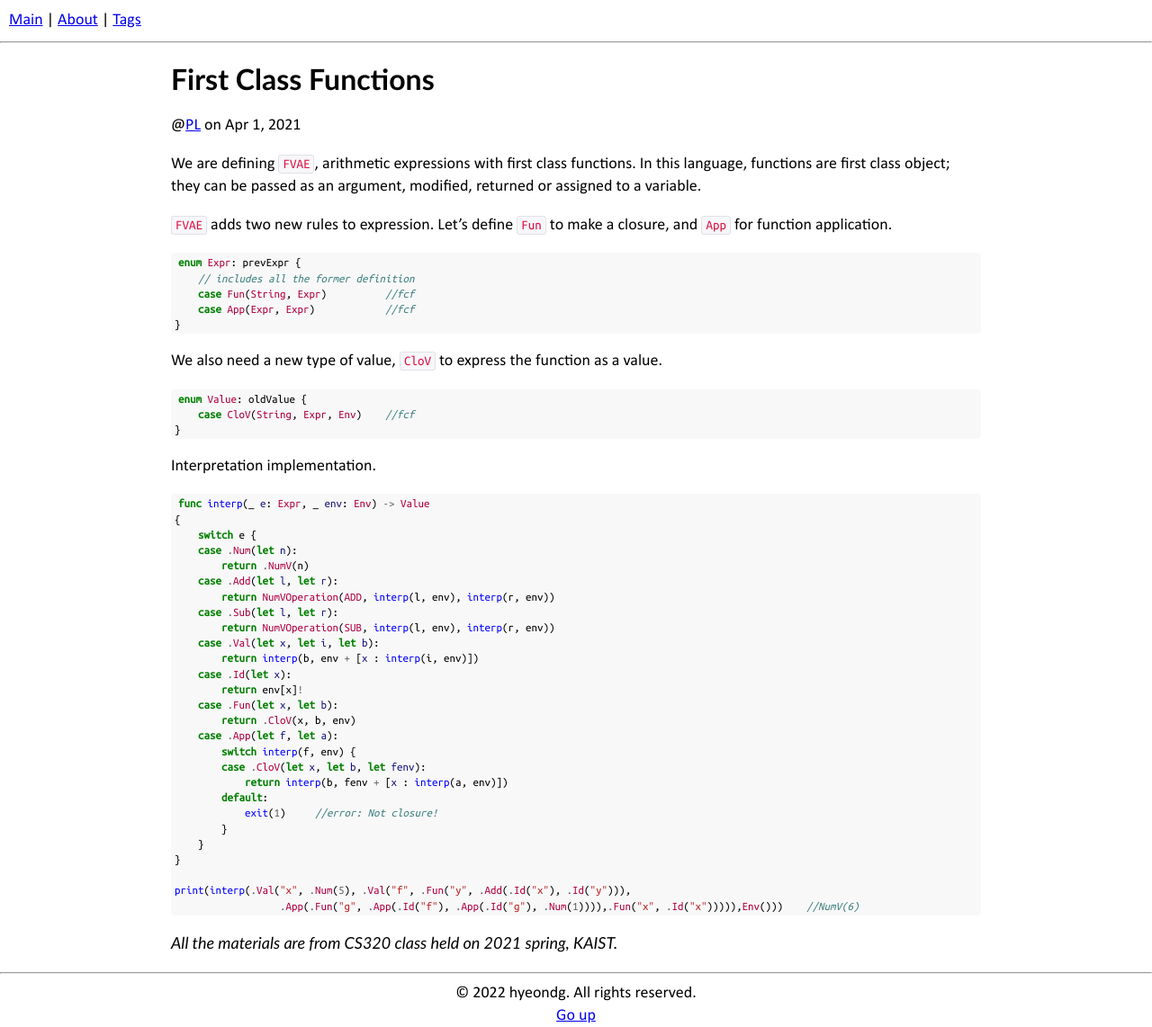
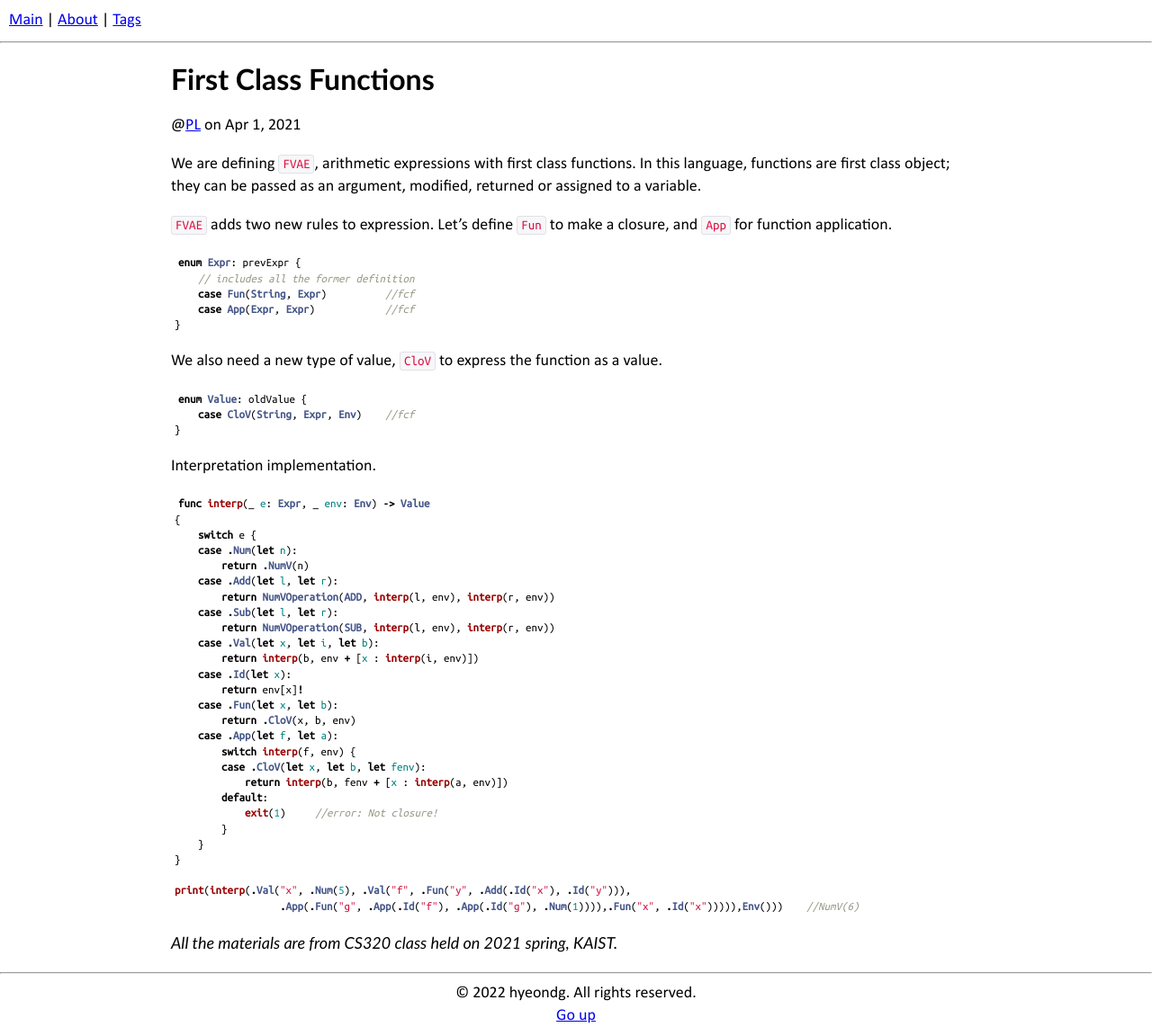
Before and after one commit to hyeondg/warehouse, a Jekyll site: the page built from _posts/2021-04-01-pl-fcf.md, in a window 1280 px wide. Shown: the whole page at 90% size. Built offline with Jekyll 4.4.1, drawn with Linux system fonts in a browser that asks for light colours.

Commit message:
Update syntax-highlighting.scss

```diff
--- a/_sass/syntax-highlighting.scss
+++ b/_sass/syntax-highlighting.scss
@@ -1,68 +1,61 @@
-.highlight {
-  background-color: #F8F8F8;
-  border-top-left-radius: 5px;
-  border-bottom-left-radius: 5px;
-  border-top-right-radius: 5px;
-  border-bottom-right-radius: 5px;
-}
 .highlight .hll { background-color: #ffffcc }
-.highlight .c { color: #408080; font-style: italic } /* Comment */
-.highlight .err { border: 1px solid #FF0000 } /* Error */
-.highlight .k { color: #008000; font-weight: bold } /* Keyword */
-.highlight .o { color: #666666 } /* Operator */
-.highlight .cm { color: #408080; font-style: italic } /* Comment.Multiline */
-.highlight .cp { color: #BC7A00 } /* Comment.Preproc */
-.highlight .c1 { color: #408080; font-style: italic } /* Comment.Single */
-.highlight .cs { color: #408080; font-style: italic } /* Comment.Special */
-.highlight .gd { color: #A00000 } /* Generic.Deleted */
-.highlight .ge { font-style: italic } /* Generic.Emph */
-.highlight .gr { color: #FF0000 } /* Generic.Error */
-.highlight .gh { color: #000080; font-weight: bold } /* Generic.Heading */
-.highlight .gi { color: #00A000 } /* Generic.Inserted */
-.highlight .go { color: #808080 } /* Generic.Output */
-.highlight .gp { color: #000080; font-weight: bold } /* Generic.Prompt */
+.highlight .c { color: #999988; font-style: italic } /* Comment */
+.highlight .err { color: #a61717; background-color: #e3d2d2 } /* Error */
+.highlight .k { color: #000000; font-weight: bold } /* Keyword */
+.highlight .o { color: #000000; font-weight: bold } /* Operator */
+.highlight .cm { color: #999988; font-style: italic } /* Comment.Multiline */
+.highlight .cp { color: #999999; font-weight: bold; font-style: italic } /* Comment.Preproc */
+.highlight .c1 { color: #999988; font-style: italic } /* Comment.Single */
+.highlight .cs { color: #999999; font-weight: bold; font-style: italic } /* Comment.Special */
+.highlight .gd { color: #000000; background-color: #ffdddd } /* Generic.Deleted */
+.highlight .ge { color: #000000; font-style: italic } /* Generic.Emph */
+.highlight .gr { color: #aa0000 } /* Generic.Error */
+.highlight .gh { color: #999999 } /* Generic.Heading */
+.highlight .gi { color: #000000; background-color: #ddffdd } /* Generic.Inserted */
+.highlight .go { color: #888888 } /* Generic.Output */
+.highlight .gp { color: #555555 } /* Generic.Prompt */
 .highlight .gs { font-weight: bold } /* Generic.Strong */
-.highlight .gu { color: #800080; font-weight: bold } /* Generic.Subheading */
-.highlight .gt { color: #0040D0 } /* Generic.Traceback */
-.highlight .kc { color: #008000; font-weight: bold } /* Keyword.Constant */
-.highlight .kd { color: #008000; font-weight: bold } /* Keyword.Declaration */
-.highlight .kn { color: #008000; font-weight: bold } /* Keyword.Namespace */
-.highlight .kp { color: #008000 } /* Keyword.Pseudo */
-.highlight .kr { color: #008000; font-weight: bold } /* Keyword.Reserved */
-.highlight .kt { color: #B00040 } /* Keyword.Type */
-.highlight .m { color: #666666 } /* Literal.Number */
-.highlight .s { color: #BA2121 } /* Literal.String */
-.highlight .na { color: #7D9029 } /* Name.Attribute */
-.highlight .nb { color: #008000 } /* Name.Builtin */
-.highlight .nc { color: #0000FF; font-weight: bold } /* Name.Class */
-.highlight .no { color: #880000 } /* Name.Constant */
-.highlight .nd { color: #AA22FF } /* Name.Decorator */
-.highlight .ni { color: #999999; font-weight: bold } /* Name.Entity */
-.highlight .ne { color: #D2413A; font-weight: bold } /* Name.Exception */
-.highlight .nf { color: #0000FF } /* Name.Function */
-.highlight .nl { color: #A0A000 } /* Name.Label */
-.highlight .nn { color: #0000FF; font-weight: bold } /* Name.Namespace */
-.highlight .nt { color: #008000; font-weight: bold } /* Name.Tag */
-.highlight .nv { color: #19177C } /* Name.Variable */
-.highlight .ow { color: #AA22FF; font-weight: bold } /* Operator.Word */
+.highlight .gu { color: #aaaaaa } /* Generic.Subheading */
+.highlight .gt { color: #aa0000 } /* Generic.Traceback */
+.highlight .kc { color: #000000; font-weight: bold } /* Keyword.Constant */
+.highlight .kd { color: #000000; font-weight: bold } /* Keyword.Declaration */
+.highlight .kn { color: #000000; font-weight: bold } /* Keyword.Namespace */
+.highlight .kp { color: #000000; font-weight: bold } /* Keyword.Pseudo */
+.highlight .kr { color: #000000; font-weight: bold } /* Keyword.Reserved */
+.highlight .kt { color: #445588; font-weight: bold } /* Keyword.Type */
+.highlight .m { color: #009999 } /* Literal.Number */
+.highlight .s { color: #d01040 } /* Literal.String */
+.highlight .na { color: #008080 } /* Name.Attribute */
+.highlight .nb { color: #0086B3 } /* Name.Builtin */
+.highlight .nc { color: #445588; font-weight: bold } /* Name.Class */
+.highlight .no { color: #008080 } /* Name.Constant */
+.highlight .nd { color: #3c5d5d; font-weight: bold } /* Name.Decorator */
+.highlight .ni { color: #800080 } /* Name.Entity */
+.highlight .ne { color: #990000; font-weight: bold } /* Name.Exception */
+.highlight .nf { color: #990000; font-weight: bold } /* Name.Function */
+.highlight .nl { color: #990000; font-weight: bold } /* Name.Label */
+.highlight .nn { color: #555555 } /* Name.Namespace */
+.highlight .nt { color: #000080 } /* Name.Tag */
+.highlight .nv { color: #008080 } /* Name.Variable */
+.highlight .ow { color: #000000; font-weight: bold } /* Operator.Word */
 .highlight .w { color: #bbbbbb } /* Text.Whitespace */
-.highlight .mf { color: #666666 } /* Literal.Number.Float */
-.highlight .mh { color: #666666 } /* Literal.Number.Hex */
-.highlight .mi { color: #666666 } /* Literal.Number.Integer */
-.highlight .mo { color: #666666 } /* Literal.Number.Oct */
-.highlight .sb { color: #BA2121 } /* Literal.String.Backtick */
-.highlight .sc { color: #BA2121 } /* Literal.String.Char */
-.highlight .sd { color: #BA2121; font-style: italic } /* Literal.String.Doc */
-.highlight .s2 { color: #BA2121 } /* Literal.String.Double */
-.highlight .se { color: #BB6622; font-weight: bold } /* Literal.String.Escape */
-.highlight .sh { color: #BA2121 } /* Literal.String.Heredoc */
-.highlight .si { color: #BB6688; font-weight: bold } /* Literal.String.Interpol */
-.highlight .sx { color: #008000 } /* Literal.String.Other */
-.highlight .sr { color: #BB6688 } /* Literal.String.Regex */
-.highlight .s1 { color: #BA2121 } /* Literal.String.Single */
-.highlight .ss { color: #19177C } /* Literal.String.Symbol */
-.highlight .bp { color: #008000 } /* Name.Builtin.Pseudo */
-.highlight .vc { color: #19177C } /* Name.Variable.Class */
-.highlight .vg { color: #19177C } /* Name.Variable.Global */
-.highlight .vi { color: #19177C } /* Name.Variable.Instance */
-.highlight .il { color: #666666 } /* Literal.Number.Integer.Long */
+.highlight .mf { color: #009999 } /* Literal.Number.Float */
+.highlight .mh { color: #009999 } /* Literal.Number.Hex */
+.highlight .mi { color: #009999 } /* Literal.Number.Integer */
+.highlight .mo { color: #009999 } /* Literal.Number.Oct */
+.highlight .sb { color: #d01040 } /* Literal.String.Backtick */
+.highlight .sc { color: #d01040 } /* Literal.String.Char */
+.highlight .sd { color: #d01040 } /* Literal.String.Doc */
+.highlight .s2 { color: #d01040 } /* Literal.String.Double */
+.highlight .se { color: #d01040 } /* Literal.String.Escape */
+.highlight .sh { color: #d01040 } /* Literal.String.Heredoc */
+.highlight .si { color: #d01040 } /* Literal.String.Interpol */
+.highlight .sx { color: #d01040 } /* Literal.String.Other */
+.highlight .sr { color: #009926 } /* Literal.String.Regex */
+.highlight .s1 { color: #d01040 } /* Literal.String.Single */
+.highlight .ss { color: #990073 } /* Literal.String.Symbol */
+.highlight .bp { color: #999999 } /* Name.Builtin.Pseudo */
+.highlight .vc { color: #008080 } /* Name.Variable.Class */
+.highlight .vg { color: #008080 } /* Name.Variable.Global */
+.highlight .vi { color: #008080 } /* Name.Variable.Instance */
+.highlight .il { color: #009999 } /* Literal.Number.Integer.Long */
```
